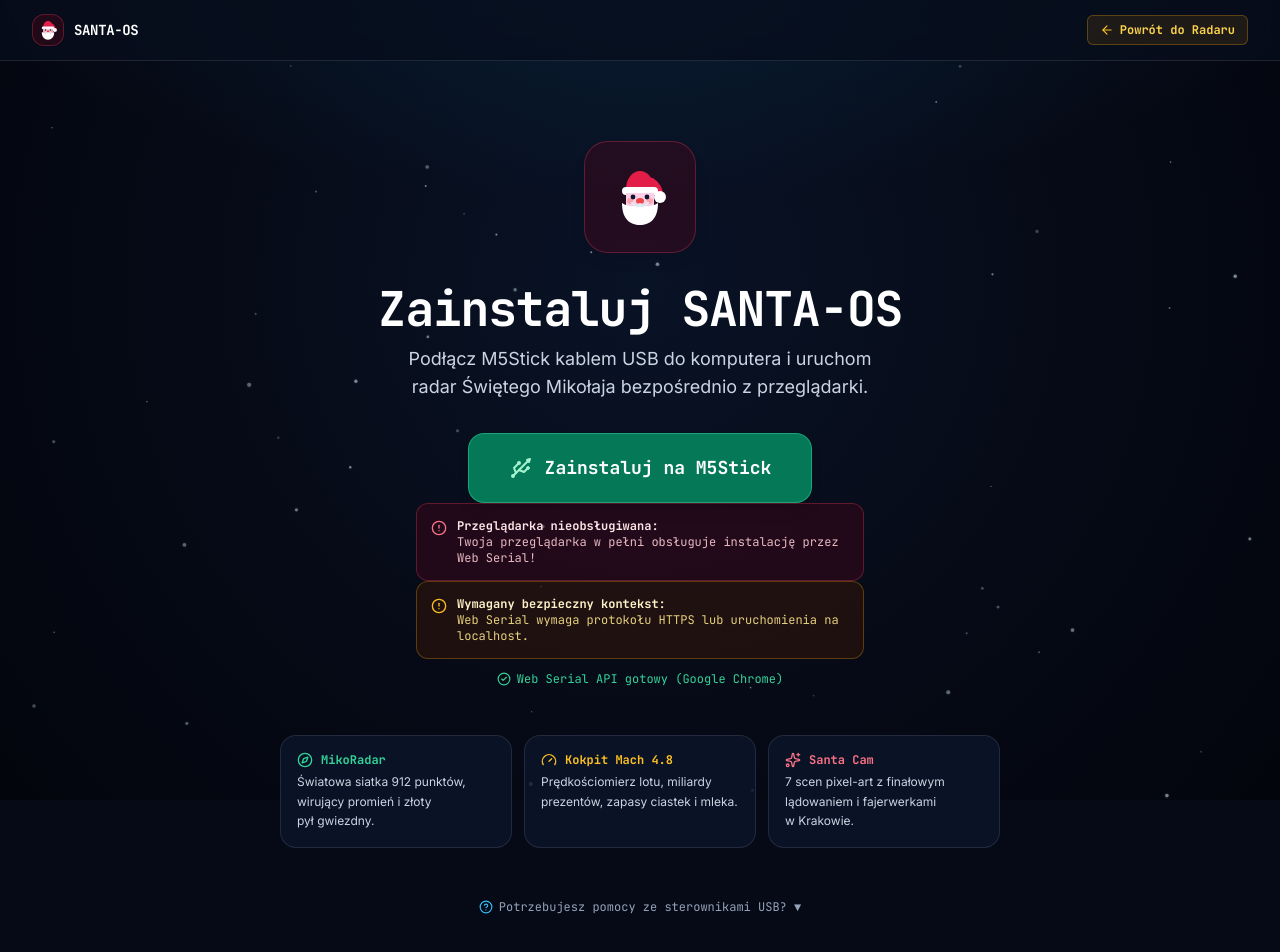
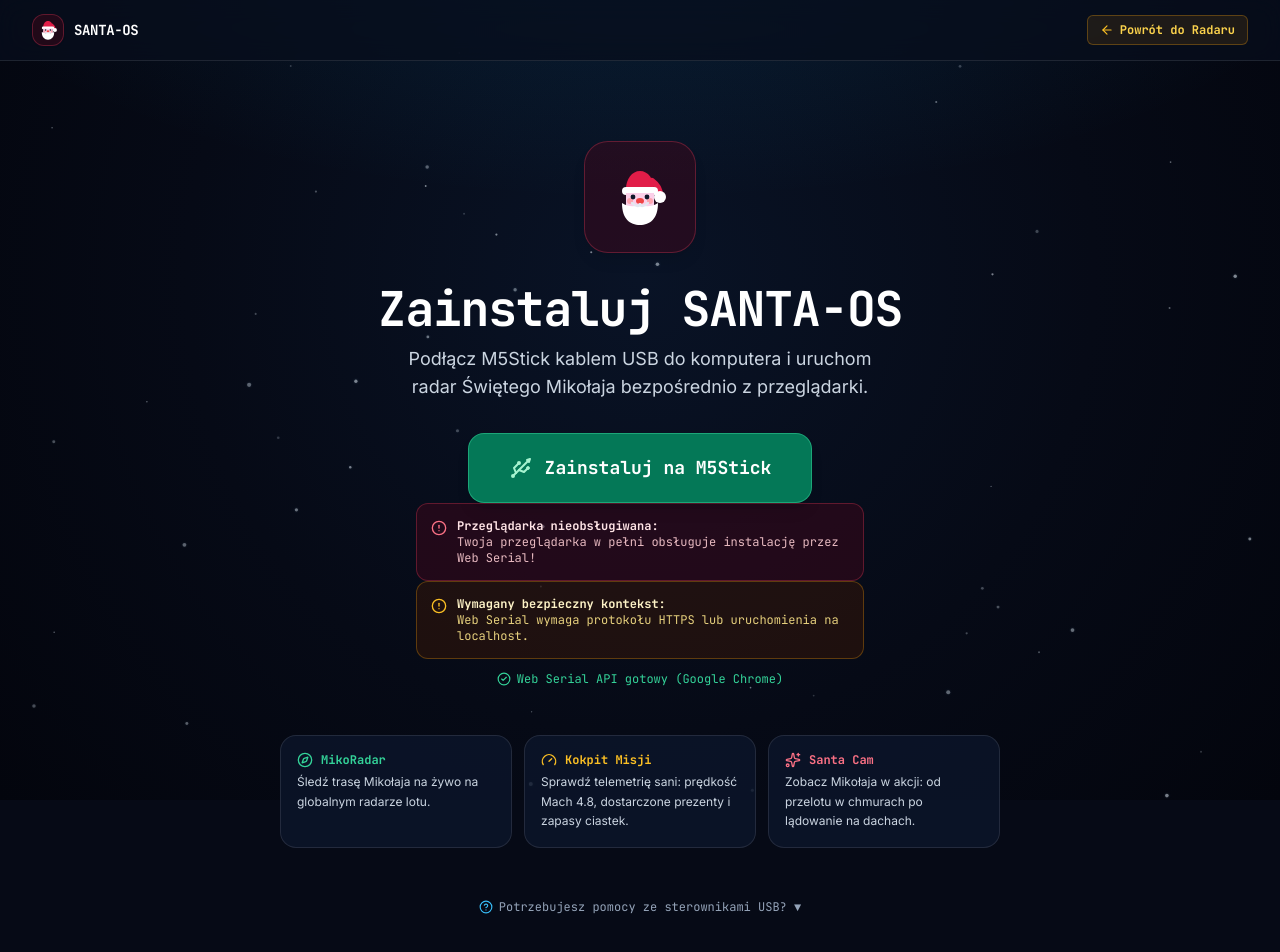
Before and after one commit to frogermcs/santa-tracker, a Next.js app in the folder page/: page /install in a window 1280 px wide. Shown: the top 952 px of the page. Built offline with nearby package versions, Linux system fonts and the light colour scheme.

Commit message:
copy(install): update highlight card descriptions to be more engaging and concise

```diff
--- a/page/app/install/page.tsx
+++ b/page/app/install/page.tsx
@@ -112,17 +112,17 @@ export default function InstallPage() {
               <span>MikoRadar</span>
             </div>
             <p className="text-xs text-slate-300 leading-relaxed text-pretty">
-              Światowa siatka 912 punktów, wirujący promień i złoty pył gwiezdny.
+              Śledź trasę Mikołaja na żywo na globalnym radarze lotu.
             </p>
           </div>
 
           <div className="p-4 rounded-2xl bg-[#0c162b]/80 border border-white/10 text-left space-y-1">
             <div className="flex items-center gap-2 text-amber-400 font-mono font-bold text-xs">
               <Gauge className="w-4 h-4 shrink-0" />
-              <span>Kokpit Mach 4.8</span>
+              <span>Kokpit Misji</span>
             </div>
             <p className="text-xs text-slate-300 leading-relaxed text-pretty">
-              Prędkościomierz lotu, miliardy prezentów, zapasy ciastek i mleka.
+              Sprawdź telemetrię sani: prędkość Mach 4.8, dostarczone prezenty i zapasy ciastek.
             </p>
           </div>
 
@@ -132,7 +132,7 @@ export default function InstallPage() {
               <span>Santa Cam</span>
             </div>
             <p className="text-xs text-slate-300 leading-relaxed text-pretty">
-              7 scen pixel-art z finałowym lądowaniem i fajerwerkami w Krakowie.
+              Zobacz Mikołaja w akcji: od przelotu w chmurach po lądowanie na dachach.
             </p>
           </div>
         </div>
```
